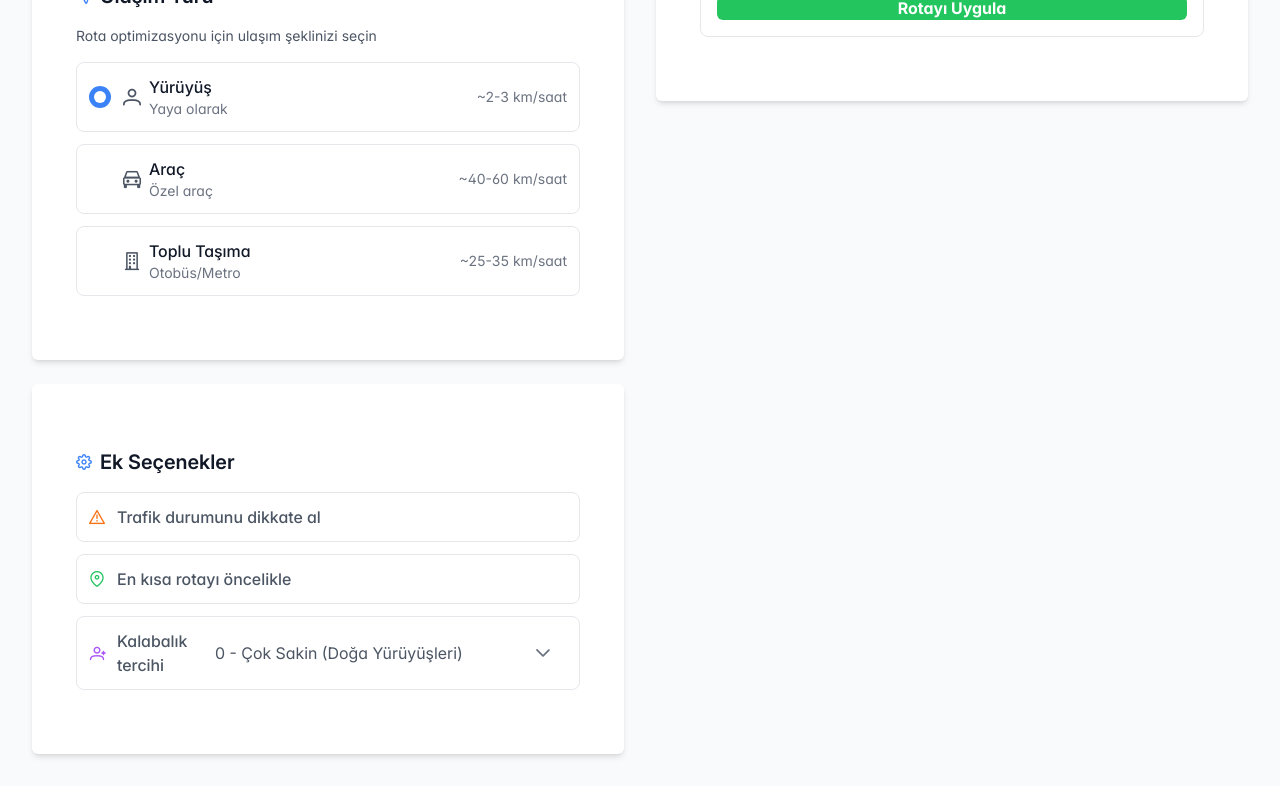
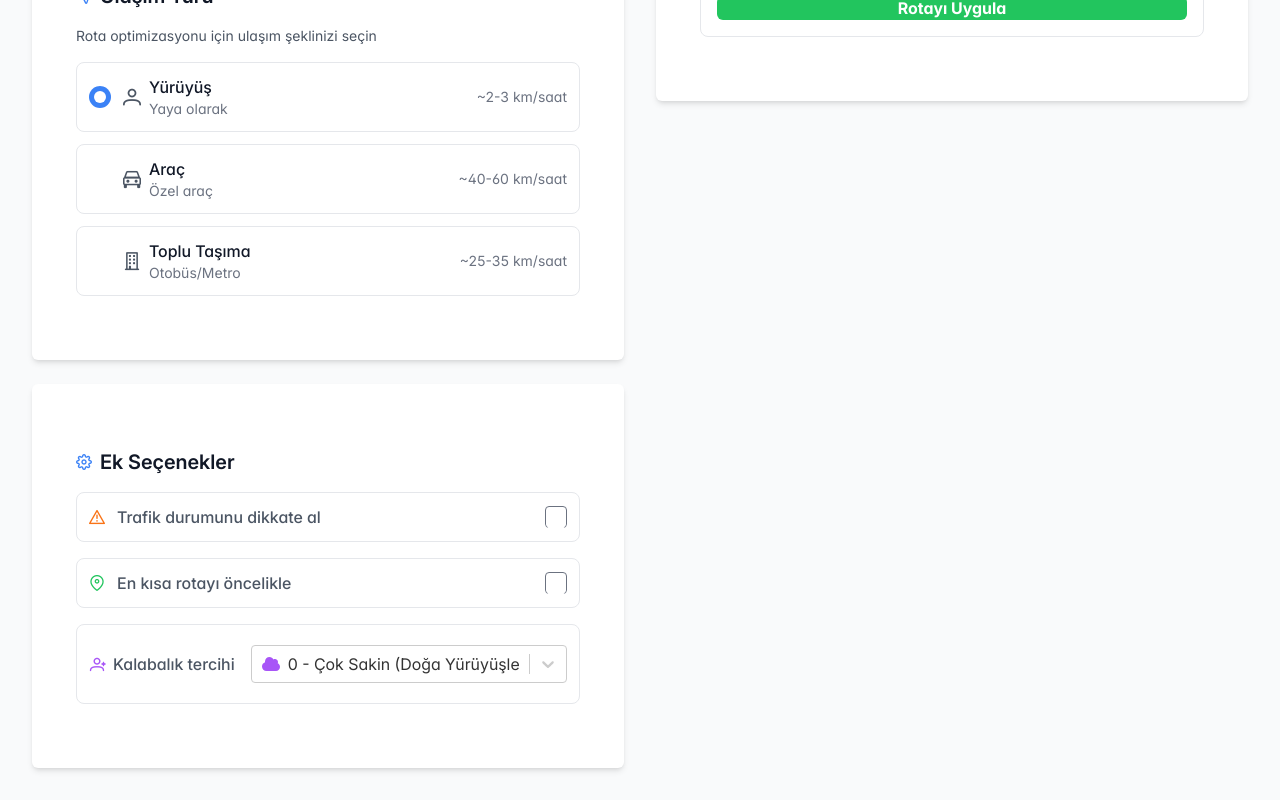
Before and after one commit to sllayy/GEZENTI, a React (Create React App) app: page /route-builder in a window 1280 px wide. Shown: the part 1438-2238 px from the top of the page. Built offline with nearby package versions, Linux system fonts and the light colour scheme.

Commit message:
Rota oluştur kısmındaki ek seçenekler kısmı düzenlendi, butonların renkleri düzenlendi.

```diff
--- a/package.json
+++ b/package.json
@@ -19,6 +19,7 @@
     "react-icons": "^5.5.0",
     "react-router-dom": "^7.8.2",
     "react-scripts": "5.0.1",
+    "react-select": "^5.10.2",
     "tailwindcss-animate": "^1.0.7",
     "web-vitals": "^2.1.4"
   },
--- a/src/components/Route/FilterSidebar.jsx
+++ b/src/components/Route/FilterSidebar.jsx
@@ -144,7 +144,7 @@ const FilterSidebar = ({ filters, onFilterChange, onApply, onReset }) => {
             <div className="space-y-3">
                 <button
                     onClick={onApply}
-                    className="w-full flex justify-center items-center py-3 px-4 font-semibold text-white rounded-xl bg-gradient-to-r from-cyan-500 to-orange-400 hover:opacity-90 shadow-md"
+                    className="w-full flex justify-center items-center py-3 px-4 font-semibold text-white rounded-xl  bg-orange-500 hover:bg-orange-600 shadow-md"
                 >
                     <i className="pi pi-check mr-2"></i>Filtreleri Uygula
                 </button>
--- a/src/components/Route/RouteBuilder/ExtraOptionsCard.jsx
+++ b/src/components/Route/RouteBuilder/ExtraOptionsCard.jsx
@@ -3,31 +3,32 @@
 import React from 'react';
 import { Card } from 'primereact/card';
 import { Checkbox } from 'primereact/checkbox';
-import { Dropdown } from 'primereact/dropdown';
+import Select from 'react-select';
+import { FontAwesomeIcon } from '@fortawesome/react-fontawesome';
+import { faCloud, faSun, faUsers, faChartLine } from '@fortawesome/free-solid-svg-icons';
+
 
 const ExtraOptionsCard = ({
     considerTraffic,
     setConsiderTraffic,
     shortestRoute,
     setShortestRoute,
-    // accessibleRoute ve setAccessibleRoute kaldırıldı
-
     crowdPreference,
     setCrowdPreference
 }) => {
 
-    // Kalabalık seçenekleri güncellendi
     const crowdOptions = [
-        { label: '0 - Çok Sakin (Doğa Yürüyüşleri)', value: 0, icon: 'pi pi-cloud' }, // Açıklamaları zenginleştirdim
-        { label: '1 - Sakin (Parklar, Müzeler)', value: 1, icon: 'pi pi-sun' },
-        { label: '2 - Normal (Şehir Merkezleri, Alışveriş)', value: 2, icon: 'pi pi-users' },
-        { label: '3 - Hareketli (Festivaller, Canlı Mekanlar)', value: 3, icon: 'pi pi-chart-line' }
+        { value: 0, label: '0 - Çok Sakin (Doğa Yürüyüşleri)', icon: faCloud },
+        { value: 1, label: '1 - Sakin (Parklar, Müzeler)', icon: faSun },
+        { value: 2, label: '2 - Normal (Şehir Merkezleri, Alışveriş)', icon: faUsers },
+        { value: 3, label: '3 - Hareketli (Festivaller, Canlı Mekanlar)', icon: faChartLine }
     ];
+
 
 
     return (
         <Card className="shadow-md">
-            <div className="p-6">
+            <div className="p-6 space-y-4">
                 <div className="flex items-center mb-4">
                     <i className="pi pi-cog text-blue-500 mr-2"></i>
                     <h2 className="text-xl font-semibold text-gray-900">
@@ -35,53 +36,58 @@ const ExtraOptionsCard = ({
                     </h2>
                 </div>
 
-                <div className="space-y-3">
+                {/* Trafik */}
                 <div className="flex items-center justify-between p-3 border rounded-lg">
                     <div className="flex items-center">
                         <i className="pi pi-exclamation-triangle mr-3 text-orange-500"></i>
                         <span className="font-medium">Trafik durumunu dikkate al</span>
                     </div>
                     <Checkbox
+                        className="ml-4 border border-gray-500 rounded-sm"  // Kenarlık eklendi
                         checked={considerTraffic}
                         onChange={(e) => setConsiderTraffic(e.checked)}
                     />
                 </div>
 
+                {/* En kısa rota */}
                 <div className="flex items-center justify-between p-3 border rounded-lg">
                     <div className="flex items-center">
                         <i className="pi pi-map-marker mr-3 text-green-500"></i>
                         <span className="font-medium">En kısa rotayı öncelikle</span>
                     </div>
                     <Checkbox
+                        className="ml-4 border border-gray-500 rounded-sm"  // Kenarlık eklendi
                         checked={shortestRoute}
                         onChange={(e) => setShortestRoute(e.checked)}
                     />
                 </div>
 
-                    {/* Kalabalık Tercihi Dropdown'ı (sayısal değerler) */}
-                    <div className="flex items-center justify-between p-3 border rounded-lg">
-                        <div className="flex items-center">
-                            <i className="pi pi-user-plus mr-3 text-purple-500"></i>
+                {/* Kalabalık tercihi */}
+                <div className="flex flex-col md:flex-row items-start md:items-center p-3 border rounded-lg min-h-[80px] space-y-2 md:space-y-0 md:space-x-4">
+                    {/* Label ve ikon */}
+                    <div className="flex items-center flex-shrink-0">
+                        <i className="pi pi-user-plus mr-2 text-purple-500"></i>
                         <span className="font-medium">Kalabalık tercihi</span>
                     </div>
-                        <Dropdown
-                            value={crowdPreference}
+
+                    {/* Dropdown */}
+                    <div className="flex-1">
+                        <Select
+                            value={crowdOptions.find(opt => opt.value === crowdPreference)}
+                            onChange={(selected) => setCrowdPreference(selected ? selected.value : null)}
                             options={crowdOptions}
-                            onChange={(e) => setCrowdPreference(e.value)}
-                            optionLabel="label"
                             placeholder="Tercih Seçin"
-                            className="w-full md:w-14rem"
-                            appendTo="self"
-                            itemTemplate={(option) => (
-                                <div className="flex align-items-center">
-                                    <i className={`${option.icon} mr-2`} />
-                                    <div>{option.label}</div>
+                            formatOptionLabel={option => (
+                                <div className="flex items-center">
+                                    <FontAwesomeIcon className="mr-2 text-purple-500" icon={option.icon} />
+                                    <span>{option.label}</span>
                                 </div>
                             )}
+                            className="w-full"
                         />
                     </div>
+                </div>
 
-                </div>
             </div>
         </Card>
     );
--- /dev/null
+++ b/src/components/Route/RouteBuilder/SafeDropdown.jsx
@@ -0,0 +1,28 @@
+import React, { useState, useEffect } from 'react';
+import { Dropdown } from 'primereact/dropdown';
+
+const SafeDropdown = ({ value, options, onChange, placeholder }) => {
+    const [mounted, setMounted] = useState(false);
+
+    useEffect(() => {
+        setMounted(true); // client-side render sonrası
+    }, []);
+
+    if (!mounted) return null;
+
+    return (
+        <Dropdown
+            value={value}
+            options={options}
+            onChange={onChange}
+            optionLabel="label"
+            placeholder={placeholder || "Seçiniz"}
+            appendTo={document.body}  // artık güvenli
+            className="w-full md:w-14rem"
+            autoZIndex={true}
+            baseZIndex={1000}
+        />
+    );
+};
+
+export default SafeDropdown;
--- a/src/components/Route/RouteCard.jsx
+++ b/src/components/Route/RouteCard.jsx
@@ -26,7 +26,7 @@ const RouteCard = ({ route }) => {
                 <div className="border-t border-gray-200 my-4"></div>
                 <div className="flex justify-between items-center">
                     <span className="text-sm font-medium text-gray-800">{route.author?.name}</span>
-                    <button className="px-5 py-2 font-semibold text-sm rounded-lg text-white bg-green-500 hover:bg-green-600">
+                    <button className="px-5 py-2 font-semibold text-sm rounded-lg text-white bg-orange-500 hover:bg-orange-600">
                         İncele
                     </button>
                 </div>
```
Also changed, not shown: 1 other file (tests, documents, lock files or other folders). Lines whose indentation alone changed are shown as unchanged.
